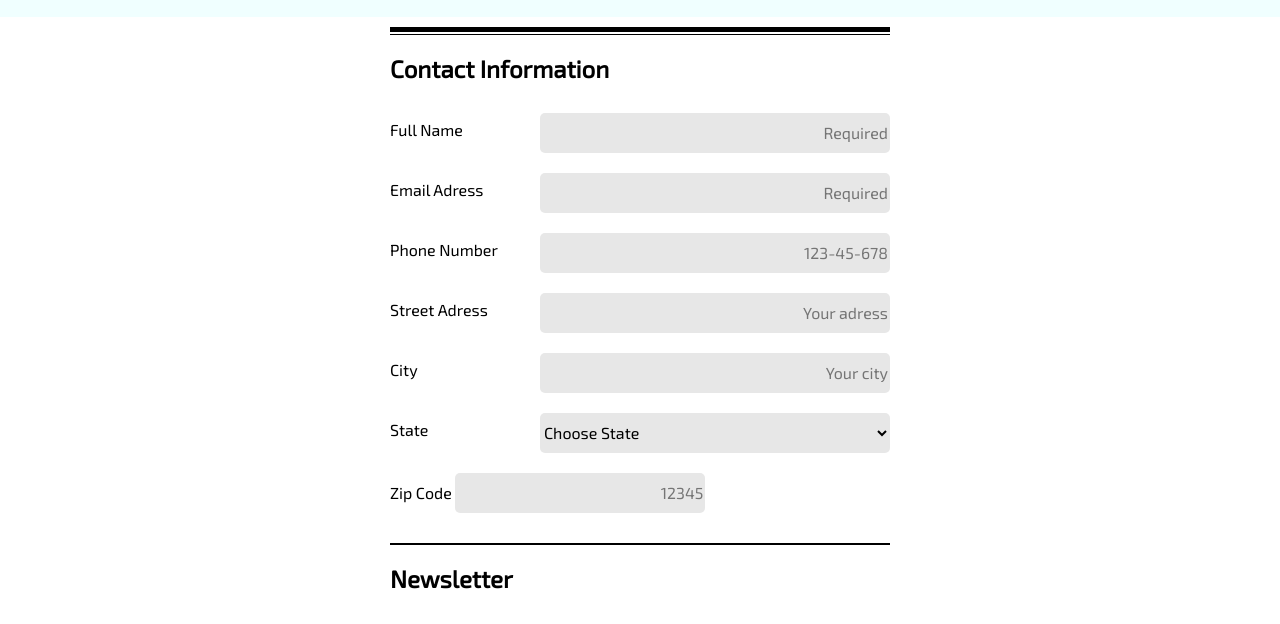
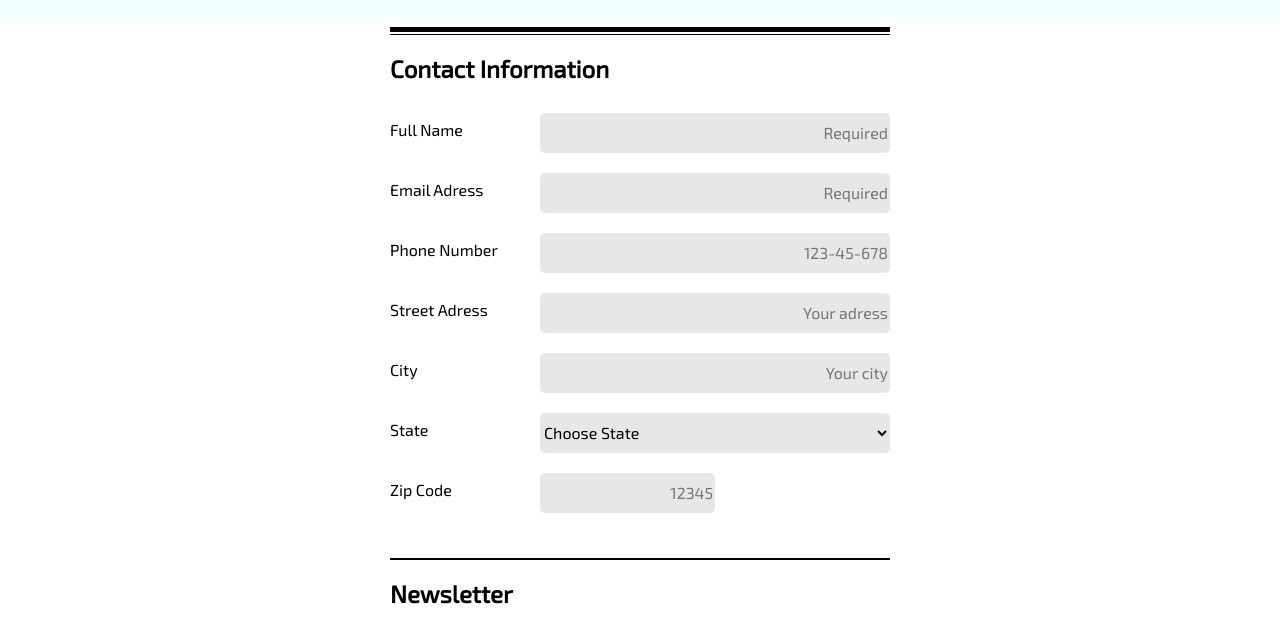
Before and after one commit to horeatiff/My-treehouse-project-3, a plain HTML site: page index.html in a window 1280 px wide. Shown: the part 176-800 px from the top of the page. Drawn offline with Linux system fonts and the light colour scheme.

Commit message:
Fixed 50% width in zip field size

```diff
--- a/css/styles.css
+++ b/css/styles.css
@@ -68,18 +68,14 @@ h1 {
 }
 
 .contact {
-  /*flex properties*/
-  display: flex;
-  flex-direction: column;
-  justify-content: center;
-
   /*decoration*/
   margin: 0 auto;
   width: 100%;
   border: none;
 }
 
-.fields {
+.fields,
+.fields_1 {
   /*flex properties*/
   display: flex;
   flex-direction: column;
@@ -238,7 +234,8 @@ input[type="submit"] {
     padding-right: 0;
   }
 
-  .fields {
+  .fields,
+  .fields_1 {
     /*grid properties*/
     display: inline-grid;
     grid-template-columns: 150px auto;
```
